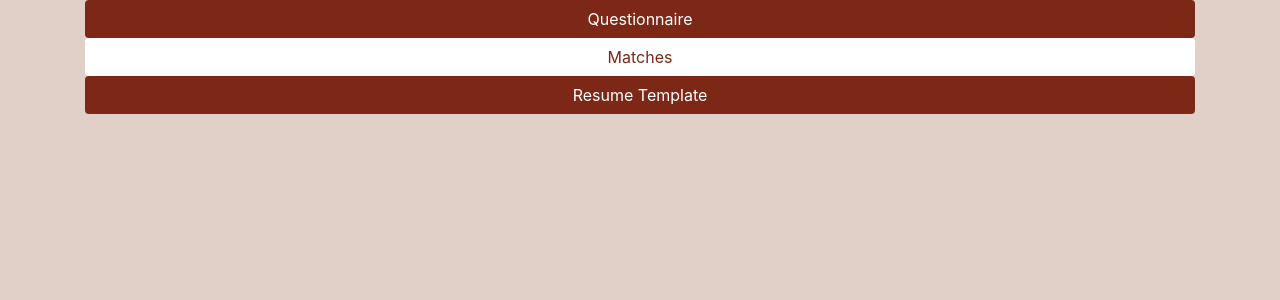
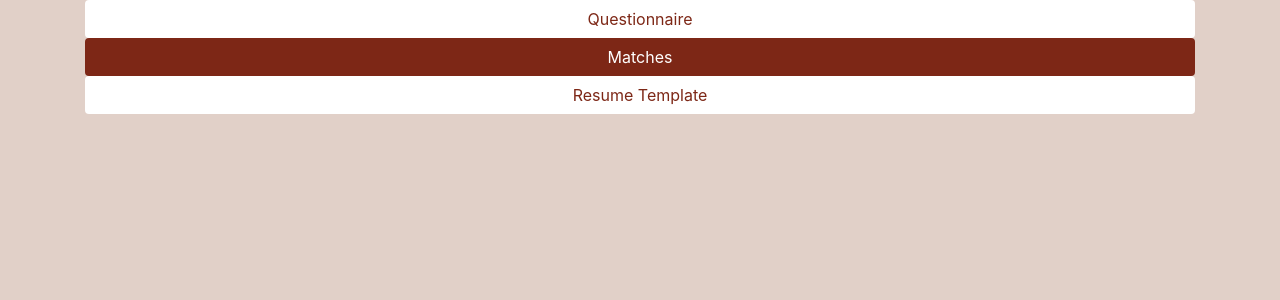
Before and after one commit to vmn23/PC001_website, a Django app: page /landing/homepage/ in a window 1280 px wide. Shown: the part 56-356 px from the top of the page. Run offline with Django 3.2, Linux system fonts and the light colour scheme; some libraries are stand-ins or nearby versions.

Commit message:
Inverse btn colors

```diff
--- a/oursite/landing/static/landing/base.css
+++ b/oursite/landing/static/landing/base.css
@@ -38,13 +38,13 @@ h3 {
 }
 
 .skipBtn{
-    background-color: #ffffff;
-    color: #7d2716;
+        background-color: #7d2716;
+    color: #ffffff;
 }
 
 .navBtn{
-    background-color: #7d2716;
-    color: #ffffff;
+    background-color: #ffffff;
+    color: #7d2716;
 }
 
 .timeline {
```
